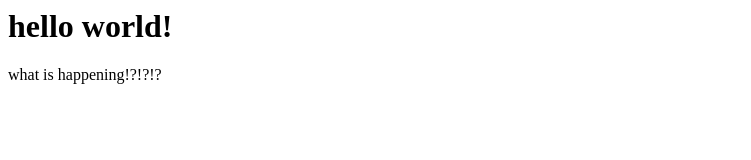
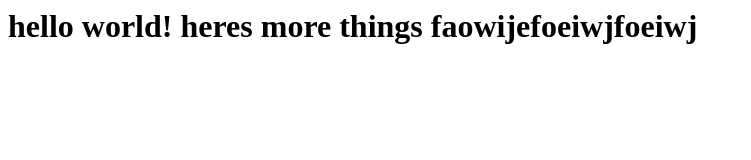
Before and after one commit to joannapurpich/exercisepage, a plain HTML site: page index.html in a window 1280 px wide. Shown: the whole page, without its empty margins (0-751 px from the left). Drawn offline with Linux system fonts and the light colour scheme.

Commit message:
change to title again

```diff
--- a/index.html
+++ b/index.html
@@ -1,2 +1 @@
-<h1>hello world!</h1>
-<p>what is happening!?!?!?</p>
+<h1>hello world! heres more things faowijefoeiwjfoeiwj </h1>
```
